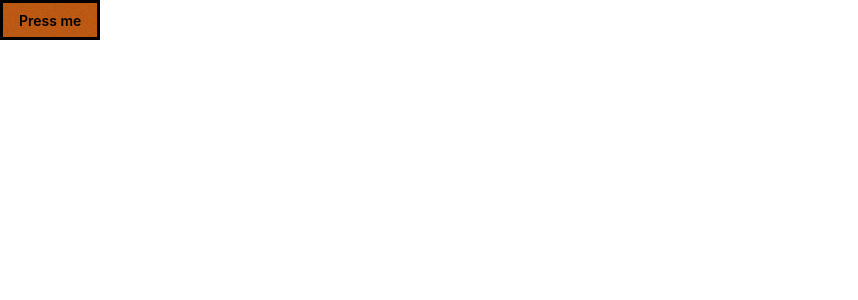
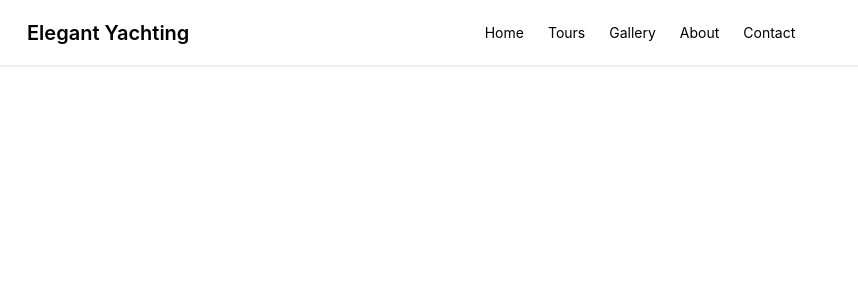
Before and after one commit to Dylan0888/ElegantYatchting, a React app in the folder frontend/: page / in a window 1280 px wide. Shown: the top 300 px of the page, without its empty margins (0-858 px from the left). Built offline with nearby package versions, Linux system fonts and the light colour scheme; the HTML template or start-up script is replaced by a standard one.

Commit message:
Added Simple Nav

```diff
--- a/frontend/src/App.tsx
+++ b/frontend/src/App.tsx
@@ -1,10 +1,11 @@
+import Nav from "./components/Nav"
 
 function App() {
 
 
   return (
     <>
-     <button className="btn bg-amber-700">Press me </button>
+      <Nav />
     </>
   )
 }
--- /dev/null
+++ b/frontend/src/components/Nav.tsx
@@ -0,0 +1,41 @@
+import React from 'react'
+
+const Nav = () => {
+  return (
+    <div className="navbar bg-base-100 shadow-sm">
+  <div className="navbar-start">
+    <div className="dropdown">
+      <div tabIndex={0} role="button" className="btn btn-ghost lg:hidden">
+        <svg xmlns="http://www.w3.org/2000/svg" className="h-5 w-5" fill="none" viewBox="0 0 24 24" stroke="currentColor"> <path strokeLinecap="round" strokeLinejoin="round" strokeWidth="2" d="M4 6h16M4 12h8m-8 6h16" /> </svg>
+      </div>
+      <ul
+        tabIndex="-1"
+        className="menu menu-sm dropdown-content bg-base-100 rounded-box z-1 mt-3 w-52 p-2 shadow">
+        <li><a>Home</a></li>
+      <li><a>Tours</a></li>
+      <li><a>Gallery</a></li>
+      <li><a>About</a></li>
+      <li><a>Contact</a></li>
+      </ul>
+    </div>
+    <a className="btn btn-ghost text-xl">Elegant Yachting</a>
+  </div>
+
+  {/* Full Screen Layout  */}
+  <div className="navbar-center hidden lg:flex">
+    <ul className="menu menu-horizontal px-1">
+      <li><a>Home</a></li>
+      <li><a>Tours</a></li>
+      <li><a>Gallery</a></li>
+      <li><a>About</a></li>
+      <li><a>Contact</a></li>
+    </ul>
+  </div>
+  <div className="navbar-end">
+
+  </div>
+</div>
+  )
+}
+
+export default Nav
```
